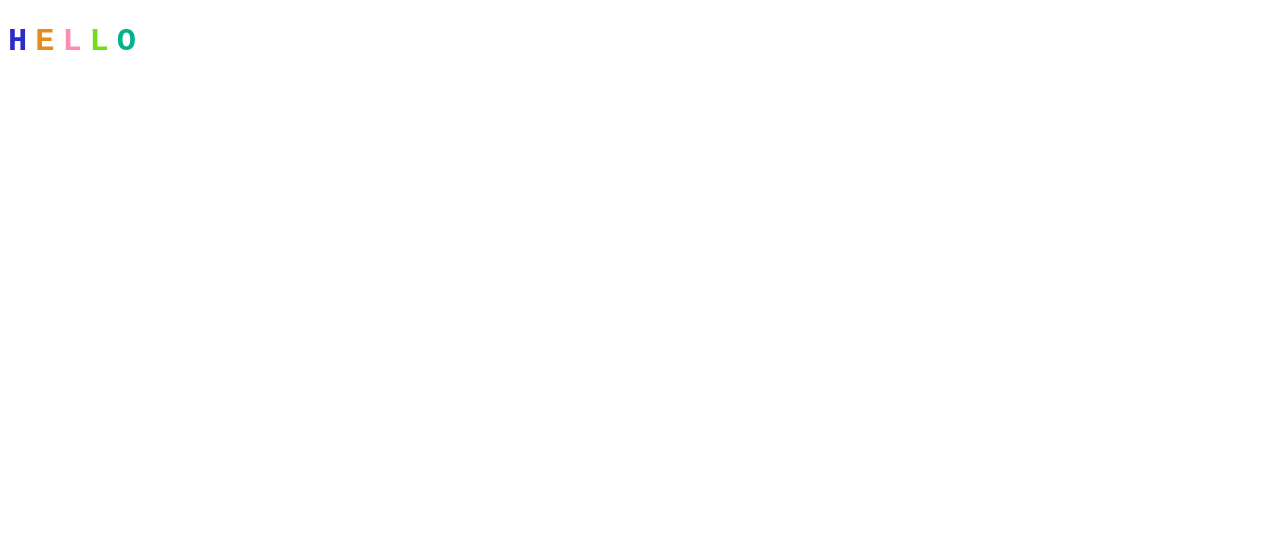
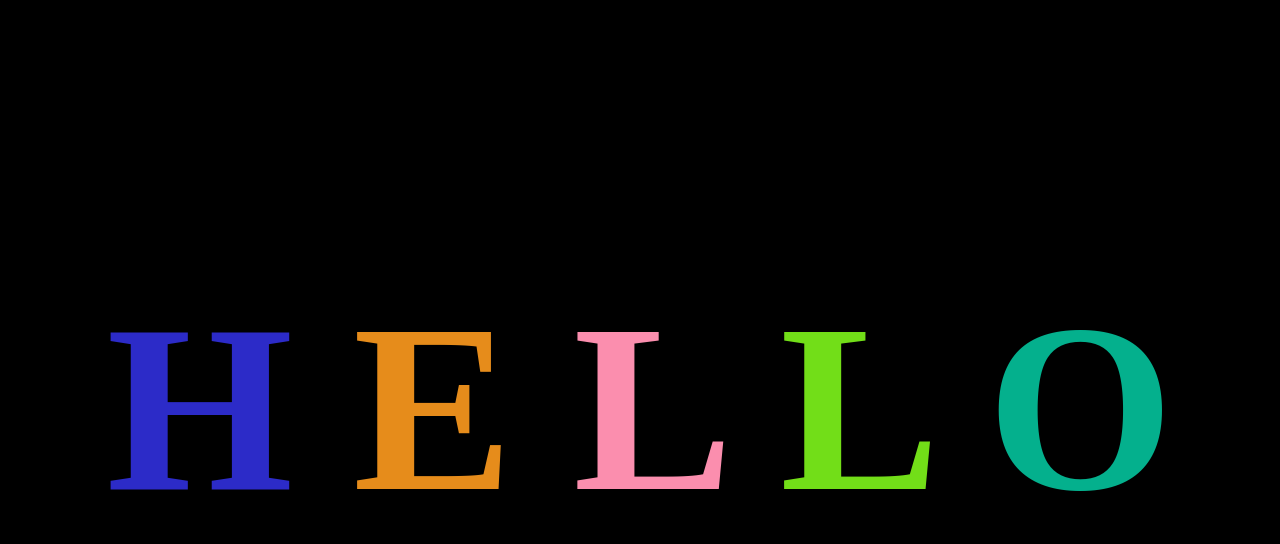
Before and after one commit to g3t2liv3/AnimatedTextGitDemo, a plain HTML site: page index.html in a window 1280 px wide. Drawn offline with Linux system fonts and the light colour scheme.

Commit message:
Just added all the chainging color letters

```diff
--- a/index.css
+++ b/index.css
@@ -1,3 +1,15 @@
+body {
+    display: flex;
+    justify-content: center;
+    align-items: center;
+    height: 100vh;
+    background-color: black;
+}
+
+h1 {
+    font-size: 15rem;
+}
+
 .letters {
-    font-family: 'Courier New', Courier, monospace;
+    transition: color 1000ms;
 }
```
